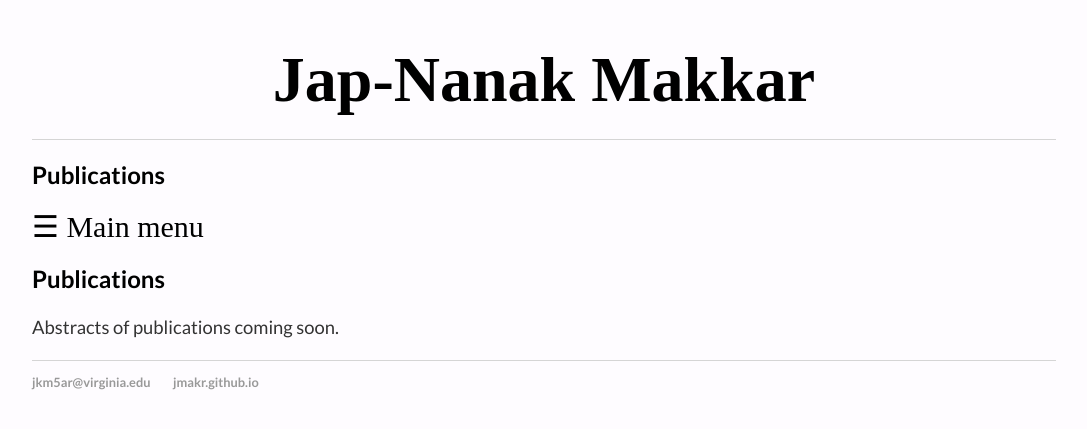
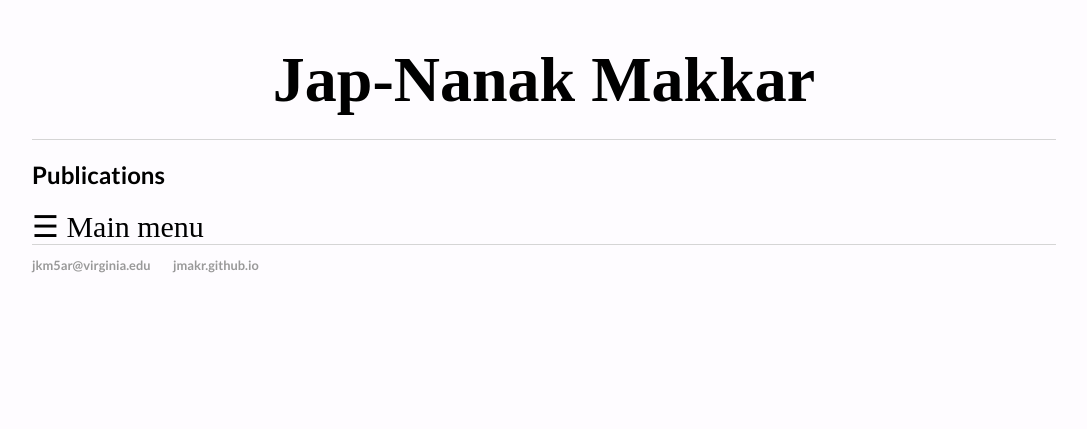
Before and after one commit to jmakr/jmakr.github.io, a Jekyll site: the page built from publications/index.html, in a window 1280 px wide. Shown: the top 429 px of the page, without its empty margins (96-1183 px from the left). Built offline with Jekyll 4.4.1, drawn with Linux system fonts in a browser that asks for light colours.

Commit message:
Update index.html

```diff
--- a/publications/index.html
+++ b/publications/index.html
@@ -2,6 +2,3 @@
 layout: default
 title: Publications
 ---
-
-<h2>{{ page.title }}</h2>
-<p> Abstracts of publications coming soon. </p>
```
